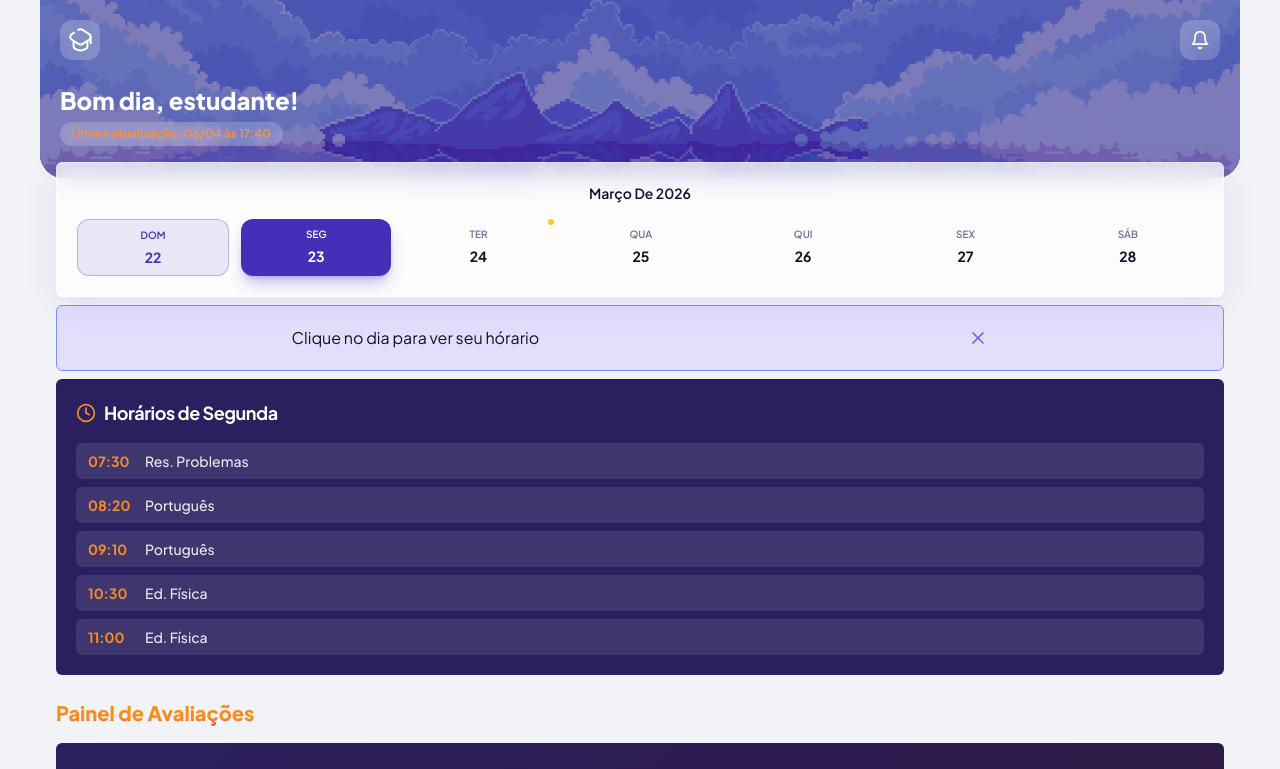
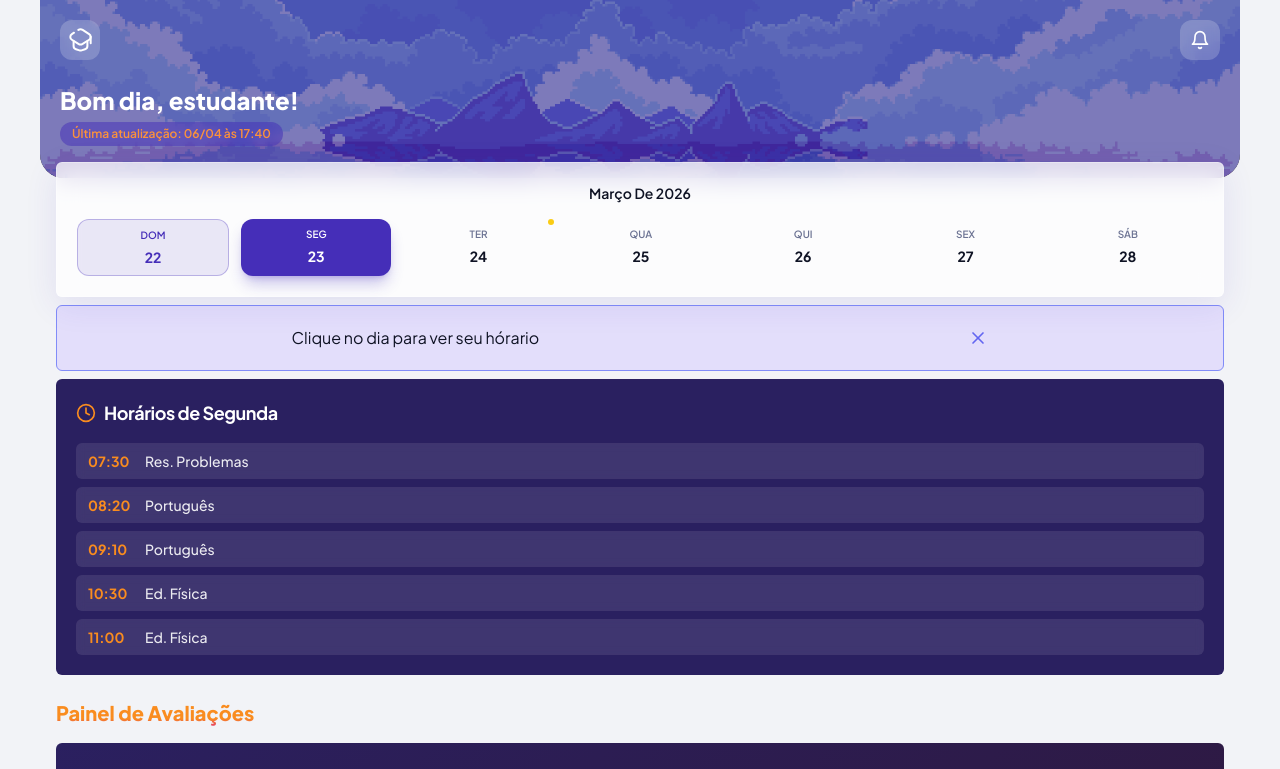
Before and after one commit to rafaelg3r/Classmind-V3, a React (Vite) app: page / in a window 1280 px wide. Shown: the top 769 px of the page. Built offline with nearby package versions, Linux system fonts and the light colour scheme.

Commit message:
style: change las update bg color

```diff
--- a/src/components/DashboardHeader.tsx
+++ b/src/components/DashboardHeader.tsx
@@ -72,7 +72,7 @@ export function DashboardHeader() {
         <h1 className="relative text-2xl font-extrabold text-primary-foreground mb-1">
           {greeting}, estudante!
         </h1>
-        <div className="inline-flex items-center gap-1.5 px-3 py-1 rounded-full bg-card/20 backdrop-blur-sm">
+        <div className="inline-flex items-center gap-1.5 px-3 py-1 rounded-full bg-primary/50 backdrop-blur-sm">
           <span className="text-xs font-semibold text-orange-400">
             Última atualização: 06/04 às 17:40
           </span>
```
